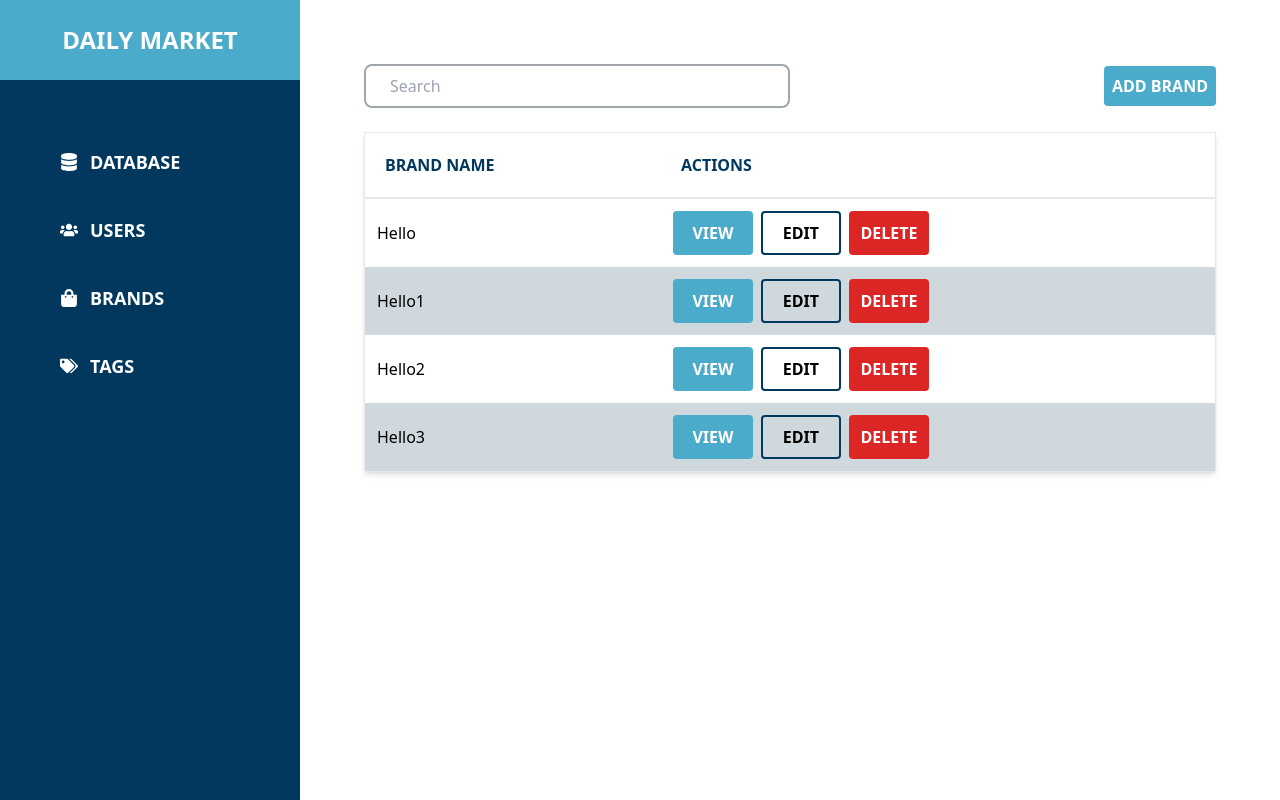
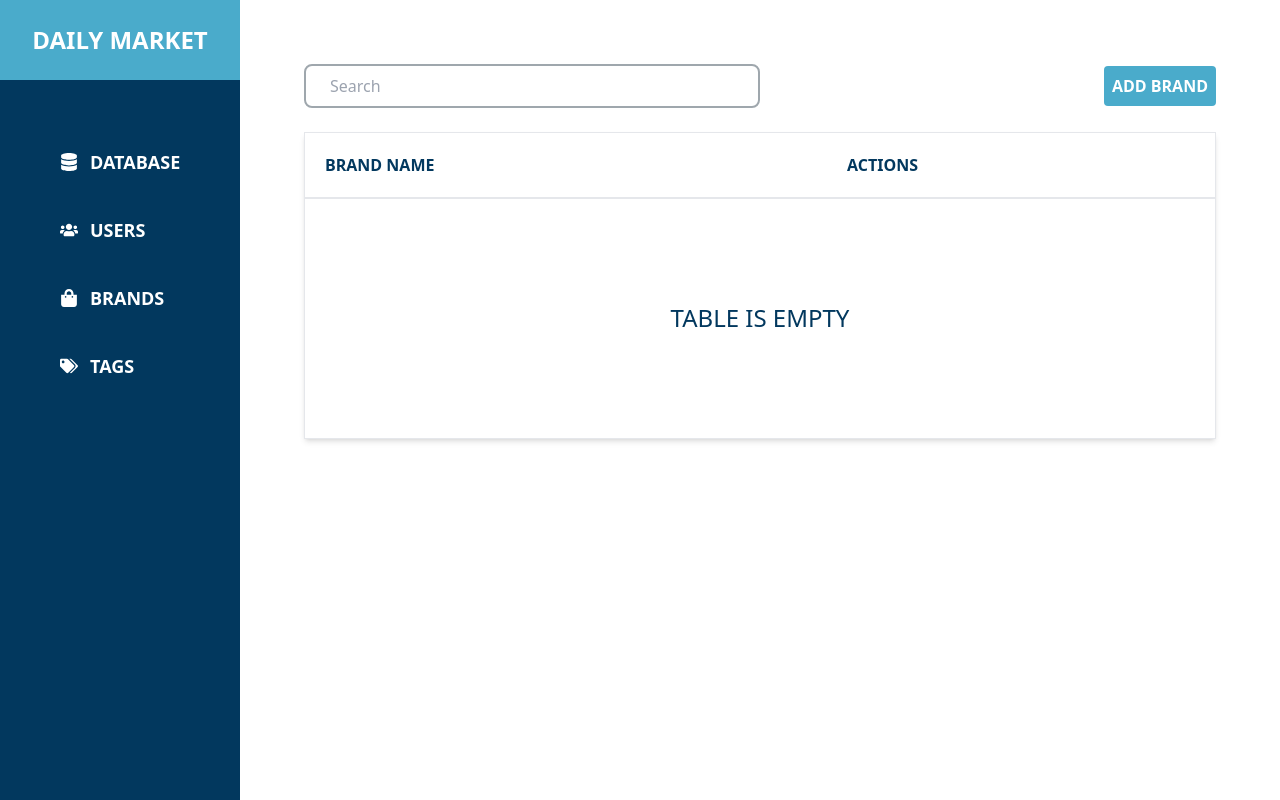
Before and after one commit to kharljhon14/daily-market, a Next.js app: page /admin in a window 1280 px wide. Built offline with nearby package versions, Linux system fonts and the light colour scheme.

Commit message:
input components

```diff
--- a/src/components/admin/navbar/SideNav.tsx
+++ b/src/components/admin/navbar/SideNav.tsx
@@ -4,7 +4,7 @@ import AdminNavItem from './NavItem';
 
 export default function AdminSideNav() {
   return (
-    <div className="stick top-0 h-screen w-[300px] bg-dark_blue text-white space-y-12">
+    <div className="stick top-0 h-screen w-[15rem] bg-dark_blue text-white space-y-12 overflow-hidden">
       <h1 className="text-2xl bg-light_blue text-center p-6 uppercase font-bold">
         Daily Market
       </h1>
--- a/src/components/admin/table/Table.tsx
+++ b/src/components/admin/table/Table.tsx
@@ -12,10 +12,9 @@ export default function Table({ columns, data, actions }: Props<any>) {
   return (
     <div>
       <div className="mb-6 flex items-center justify-between">
-        <InputField
-          placeholder="Search"
-          classNames="w-1/2"
-        />
+        <div className="w-1/2">
+          <InputField placeholder="Search" />
+        </div>
         {actions}
       </div>
       <table className="border-collapse w-full shadow-md border">
@@ -32,7 +31,8 @@ export default function Table({ columns, data, actions }: Props<any>) {
           </tr>
         </thead>
         <tbody>
-          {data.map((row, idx) => (
+          {data.length > 0 ? (
+            data.map((row, idx) => (
               <tr className={`${idx % 2 !== 0 ? 'bg-light_grey' : ''}`}>
                 {columns.map((col) => {
                   if (col.accessor === 'actions' || col.render)
@@ -43,7 +43,19 @@ export default function Table({ columns, data, actions }: Props<any>) {
                   return <td className="p-3">{row[col.accessor]}</td>;
                 })}
               </tr>
-          ))}
+            ))
+          ) : (
+            <tr>
+              <td
+                colSpan={columns.length}
+                className="p-3 h-60 text-center"
+              >
+                <h1 className="text-2xl uppercase text-dark_blue">
+                  Table is empty
+                </h1>
+              </td>
+            </tr>
+          )}
         </tbody>
       </table>
     </div>
--- a/src/components/input/Input.tsx
+++ b/src/components/input/Input.tsx
@@ -2,12 +2,16 @@ import classnames from 'classnames';
 import { HTMLInputTypeAttribute } from 'react';
 
 interface Props {
+  label?: string;
+  name?: string;
   placeholder?: string;
   classNames?: string;
   type?: Extract<HTMLInputTypeAttribute, 'search' | 'text' | 'number'>;
 }
 
 export default function InputField({
+  label,
+  name,
   placeholder,
   classNames,
   type = 'text',
@@ -17,10 +21,20 @@ export default function InputField({
   const combinedStyles = classnames(baseStyle, classNames);
 
   return (
-    <input
-      className={combinedStyles}
-      type={type}
-      placeholder={placeholder}
-    />
+    <div className="flex w-full flex-col">
+      <label
+        className="text-dark_blue text-lg font-semibold"
+        htmlFor={name}
+      >
+        {label}
+      </label>
+      <input
+        id={name}
+        name={name}
+        className={combinedStyles}
+        type={type}
+        placeholder={placeholder}
+      />
+    </div>
   );
 }
--- a/src/components/modal/Modal.tsx
+++ b/src/components/modal/Modal.tsx
@@ -7,9 +7,10 @@ interface Props {
   open?: boolean;
   close: () => void;
   children?: ReactNode | ReactNode[];
+  footer?: ReactNode | ReactNode[];
 }
 
-export default function Modal({ title, open, close, children }: Props) {
+export default function Modal({ title, open, close, children, footer }: Props) {
   return (
     <div
       className={`${
@@ -26,9 +27,9 @@ export default function Modal({ title, open, close, children }: Props) {
         <div
           className={`flex items-center ${
             title ? 'justify-between' : 'justify-end'
-          } w-full`}
+          } w-full mb-6`}
         >
-          <h1 className="text-xl text-dark_blue font-semibold">{title}</h1>
+          <h1 className="text-2xl text-dark_blue font-semibold">{title}</h1>
           <button
             onClick={close}
             type="button"
@@ -37,8 +38,8 @@ export default function Modal({ title, open, close, children }: Props) {
             <AiOutlineClose />
           </button>
         </div>
-
         {children}
+        <div className="mt-6">{footer}</div>
       </div>
     </div>
   );
--- /dev/null
+++ b/src/components/textarea/Textarea.tsx
@@ -0,0 +1,25 @@
+interface Props {
+  label?: string;
+  name?: string;
+  placeholder?: string;
+}
+
+export default function Textarea({ label, name, placeholder }: Props) {
+  return (
+    <div className="flex w-full flex-col">
+      <label
+        className="text-dark_blue text-lg font-semibold"
+        htmlFor={name}
+      >
+        {label}
+      </label>
+      <textarea
+        rows={8}
+        placeholder={placeholder}
+        className=" resize-none text-dark_blue w-full p-2 border-2 border-dark_grey rounded-lg block pl-6 outline outline-offset-2 outline-transparent focus:border-light_grey focus:ring-dark_blue focus:ring-2"
+        name={name}
+        id={name}
+      />
+    </div>
+  );
+}
--- /dev/null
+++ b/src/features/admin/brands/BrandForm.tsx
@@ -0,0 +1,34 @@
+import Button from '@/components/button/Button';
+import InputField from '@/components/input/Input';
+import Textarea from '@/components/textarea/Textarea';
+
+interface Props {
+  close: () => void;
+}
+
+export default function BrandForm({ close }: Props) {
+  return (
+    <form className="space-y-6">
+      <div className="space-y-3">
+        <InputField
+          label="Name"
+          name="brand_name"
+        />
+        <Textarea
+          label="Description"
+          name="description"
+        />
+      </div>
+      <div className="flex justify-between">
+        <Button
+          onClick={close}
+          type="button"
+          buttonType="secondary"
+        >
+          Cancel
+        </Button>
+        <Button type="submit">Save</Button>
+      </div>
+    </form>
+  );
+}
--- a/src/pages/admin/index.tsx
+++ b/src/pages/admin/index.tsx
@@ -1,6 +1,7 @@
 import Table from '@/components/admin/table/Table';
 import Button from '@/components/button/Button';
 import Modal from '@/components/modal/Modal';
+import BrandForm from '@/features/admin/brands/BrandForm';
 import useModal from '@/hooks/useModal';
 import AdminLayout from '@/layouts/admin/AdminLayout';
 import { TableColumn } from '@/types/table';
@@ -24,21 +25,6 @@ export default function AdminPage() {
     },
   ];
 
-  const testData = [
-    {
-      name: 'Hello',
-    },
-    {
-      name: 'Hello1',
-    },
-    {
-      name: 'Hello2',
-    },
-    {
-      name: 'Hello3',
-    },
-  ];
-
   const { open, handleClose, handleOpen } = useModal();
 
   return (
@@ -47,11 +33,12 @@ export default function AdminPage() {
         title="Add Brand"
         open={open}
         close={handleClose}
-      />
-
+      >
+        <BrandForm close={handleClose} />
+      </Modal>
       <Table
         columns={columns}
-        data={testData}
+        data={[]}
         actions={
           <div>
             <Button onClick={handleOpen}>Add Brand</Button>
```
Lines whose indentation alone changed are shown as unchanged.
